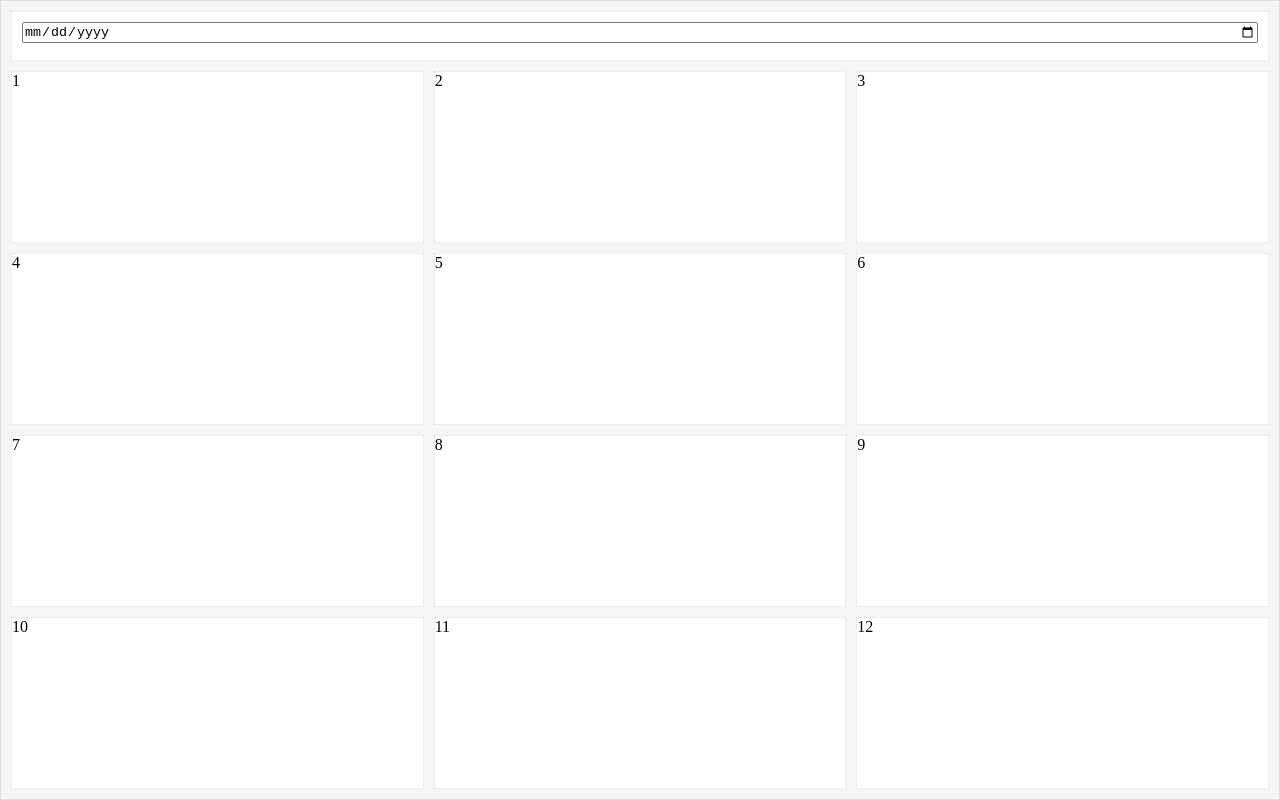
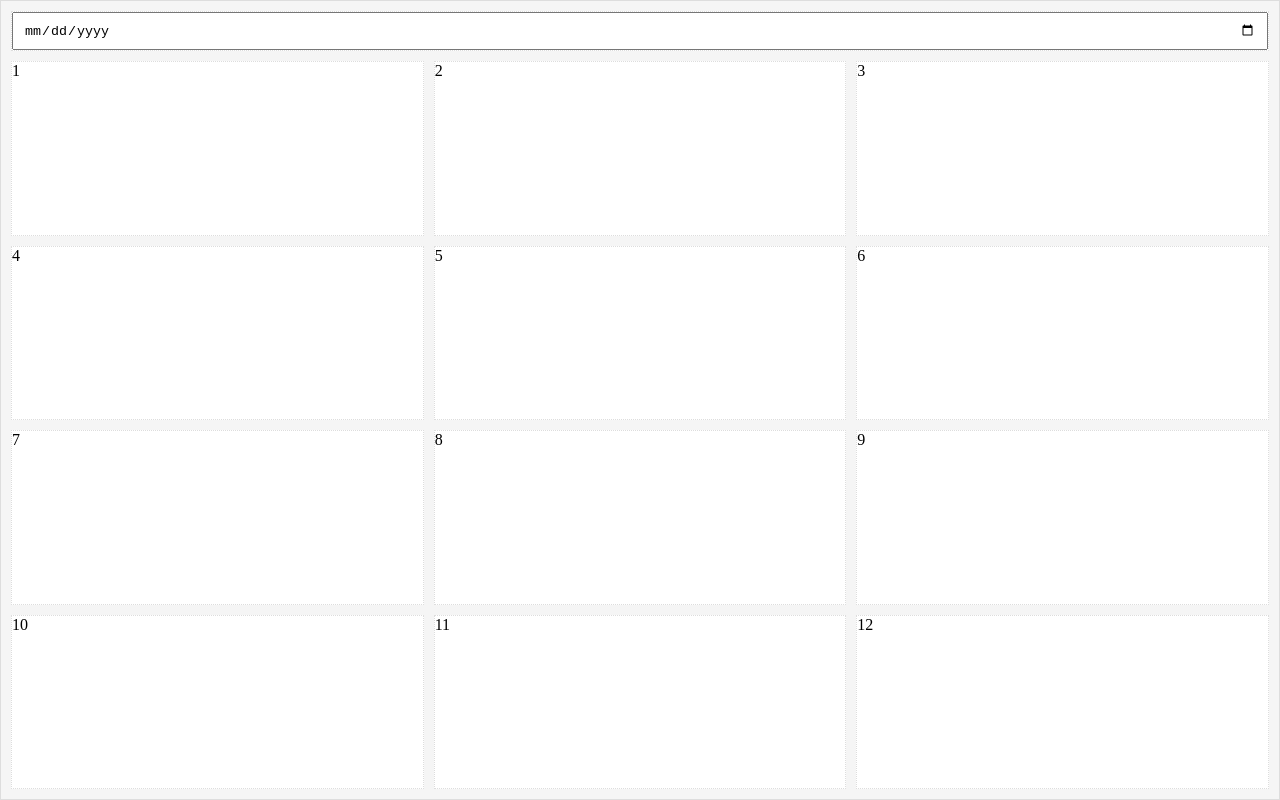
Before and after one commit to ngnam/css-layout-crash, a plain HTML site: page css-grid-layout/index5.html in a window 1280 px wide. Drawn offline with Linux system fonts and the light colour scheme.

Commit message:
Update index5.html

```diff
--- a/css-grid-layout/index5.html
+++ b/css-grid-layout/index5.html
@@ -29,13 +29,15 @@
     grid-column-end: auto;
     background: #fff;
 }
-    .header > input[type='date'] { width: 100%; }
+    .header > input[type='date'] {
+        width: 100%;
+    height: 100%;
+    padding: 10px; }
 
 .wrapper .fill-grid-rows-columns:first-child {
     grid-column-start: 1;
     grid-column-end: -1;
-    height: 50px;
-    padding: 10px;
+    height: 40px;
 }
 </style>
 </head>
```
